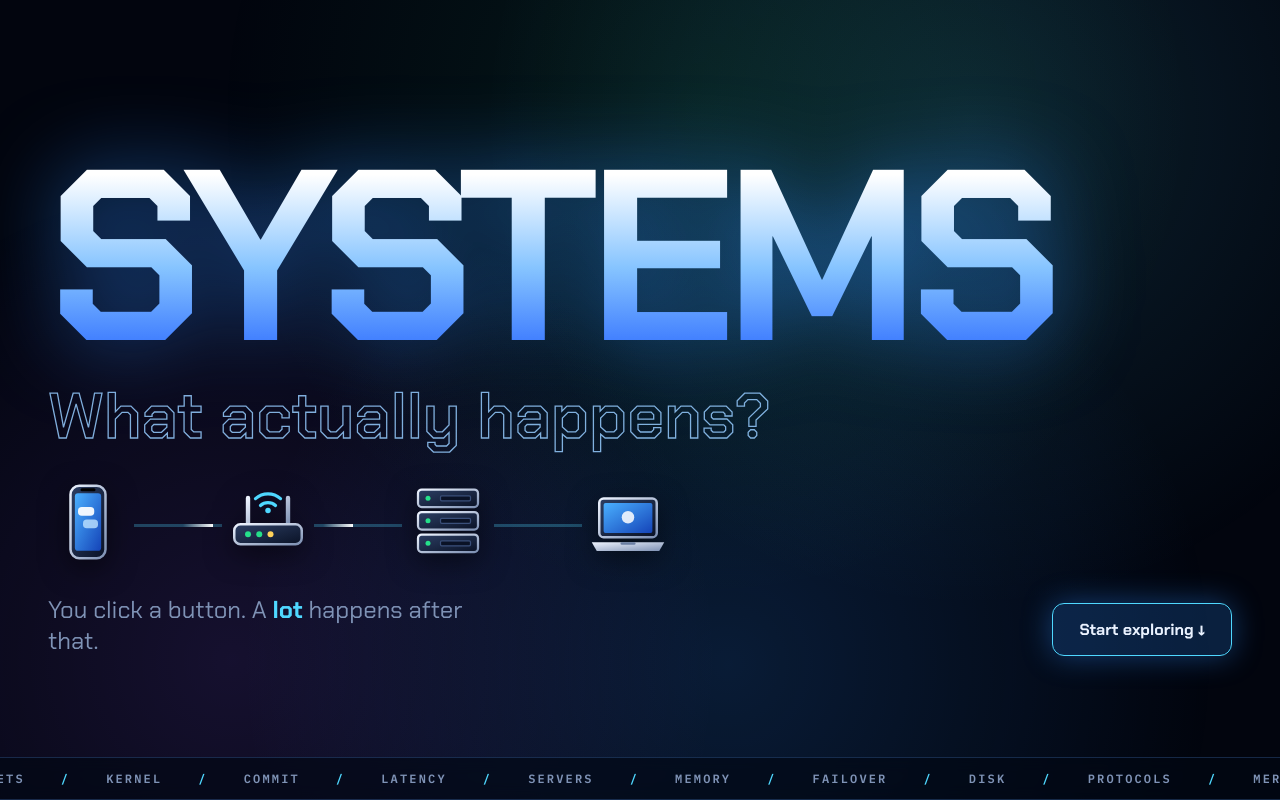
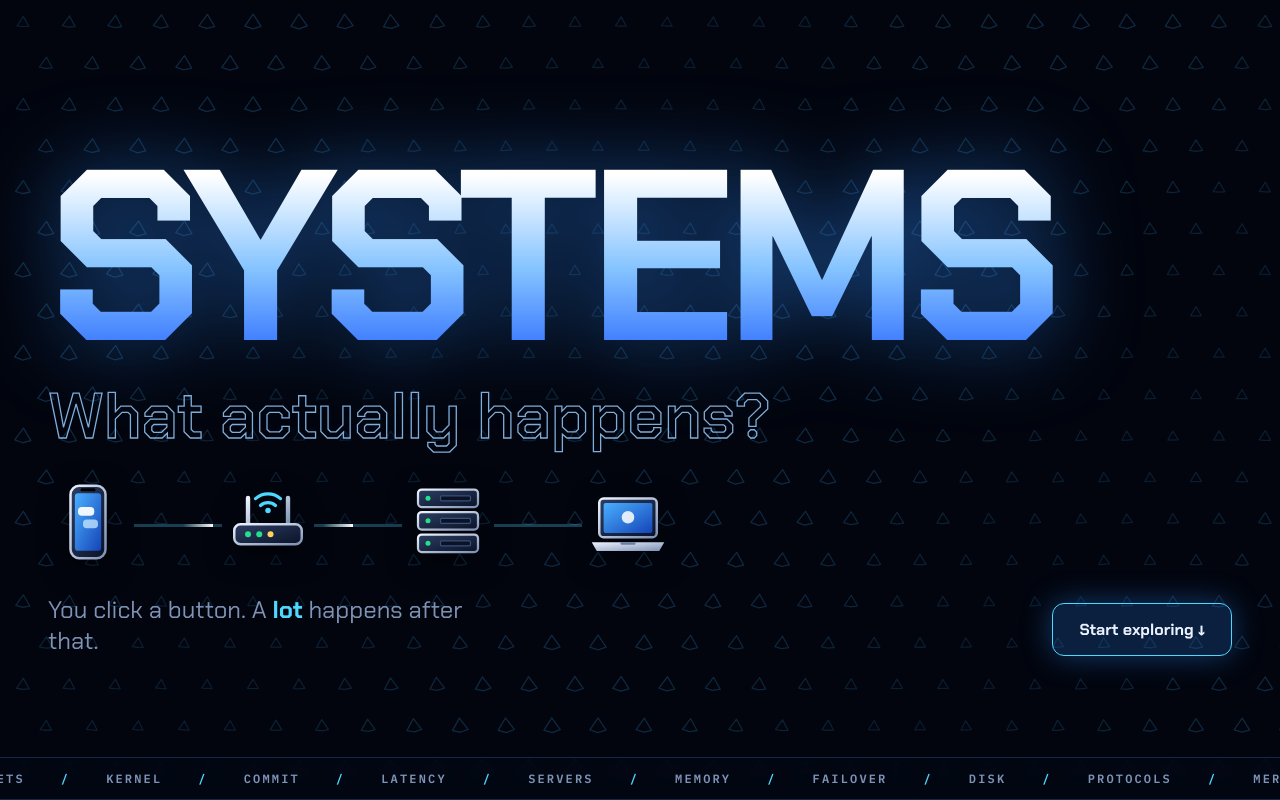
Before and after one commit to omisha123/Systems, a plain HTML site: page index.html in a window 1280 px wide. Shown: the top 800 px of the page. Drawn offline with Linux system fonts and the light colour scheme; animation ran at ten frames a second.

Commit message:
hopefully done for now

```diff
--- a/index.html
+++ b/index.html
@@ -195,20 +195,30 @@ document.addEventListener('pointerover',tipf);document.addEventListener('focusin
 const NL={'Your phone':'Where you type. It packs your message into data and sends it off.',Network:'Routers and cables that pass data along, one hop at a time.',Server:'A computer that stores things and answers requests from other devices.',Friend:'The receiving phone. It unpacks the data and shows the message.',You:'You, using a laptop or phone, starting the whole chain.',DNS:'The internet’s phonebook. It turns a name into a numeric address.',Response:'The web page data travelling back to you.',Screen:'Your browser turns the data into the page you see.',App:'The program you are using. It asks for data on your behalf.',Index:'A sorted list of where each row lives, so the database can jump straight to it.',Cache:'A small, very fast shelf of recently used data.',Database:'Organised storage that can be searched quickly.',Disk:'Permanent storage. Slow, but it remembers when the power is off.','Working folder':'Where you edit files. Nothing is saved to history yet.',Staging:'A waiting room for the changes you want in the next snapshot.','Local repo':'The history of snapshots stored on your own computer.',Remote:'The shared copy on a server that your whole team can see.',OS:'The operating system. It manages memory, files and programs.',Memory:'Fast, temporary storage for what the computer is using right now.'};
 const ipf=s=>{let h=0;for(const c of s)h=(h*31+c.charCodeAt(0))>>>0;return[(h&255)||93,(h>>8)&255,(h>>16)&255,((h>>>24)&255)||34].join('.')};
 const esc=t=>String(t).replace(/[<&]/g,'');
-function scramble(el,txt,ms=900){const cs='ABCDEFGHJKLMNPQRSTUVWXYZ#%&01',t0=performance.now();(function f(t){const k=Math.min(1,(t-t0)/ms);el.textContent=[...txt].map((c,i)=>c===' '||k>i/txt.length?c:cs[Math.random()*cs.length|0]).join('');if(k<1)requestAnimationFrame(f)})(t0)}
+function scramble(el,txt,ms=900){const cs='ABCDEFGHJKLMNPQRSTUVWXYZ#%&01',t0=performance.now(),id=el._s=(el._s||0)+1;(function f(t){if(el._s!=id)return;const k=Math.min(1,(t-t0)/ms);el.textContent=[...txt].map((c,i)=>c===' '||k>i/txt.length?c:cs[Math.random()*cs.length|0]).join('');if(k<1)requestAnimationFrame(f)})(t0)}
 // celebration burst from an element
 function boom(el){if(matchMedia('(prefers-reduced-motion:reduce)').matches)return;const r=el.getBoundingClientRect(),x=r.left+r.width/2,y=r.top+r.height/2,cl=['#4fd8ff','#25e08a','#ffd25a','#ff5d8f','#a98bff'];
 for(let i=0;i<44;i++){const d=document.createElement('i'),a=Math.random()*6.28,v=80+Math.random()*180;d.className='cf';d.style.cssText=`left:${x}px;top:${y}px;background:${cl[i%5]}`;document.body.appendChild(d);
 d.animate([{transform:'translate(0,0) rotate(0)',opacity:1},{transform:`translate(${Math.cos(a)*v}px,${Math.sin(a)*v+120}px) rotate(${Math.random()*720}deg)`,opacity:0}],{duration:900+Math.random()*500,easing:'cubic-bezier(.2,.7,.3,1)'}).onfinish=()=>d.remove()}}
-// ambient background: drifting aurora that leans toward the pointer
-(function(){const c=$('#bg'),x=c.getContext('2d');let w,h,t=0,m={x:innerWidth/2,y:innerHeight/3,px:0,py:0};
-const O=[[0,47,140,255,.5],[1,79,216,255,.4],[2,150,90,255,.4],[3,37,224,138,.28]].map(o=>({i:o[0],c:o.slice(1,4),a:o[4]}));
-const rs=()=>{w=c.width=innerWidth;h=c.height=innerHeight};addEventListener('resize',rs);rs();
-addEventListener('pointermove',e=>{m.x=e.clientX;m.y=e.clientY});
-(function f(){t+=.004;x.clearRect(0,0,w,h);x.globalCompositeOperation='lighter';
-for(const o of O){const r=Math.max(w,h)*.38,ox=w*(.5+.34*Math.sin(t*(1+o.i*.37)+o.i*2))+(m.x-w/2)*.06*(o.i+1)/2,oy=h*(.5+.34*Math.cos(t*(.8+o.i*.29)+o.i*3))+(m.y-h/2)*.06*(o.i+1)/2;
-const g=x.createRadialGradient(ox,oy,0,ox,oy,r);g.addColorStop(0,`rgba(${o.c},${o.a*.34})`);g.addColorStop(1,`rgba(${o.c},0)`);x.fillStyle=g;x.fillRect(0,0,w,h)}
-x.globalCompositeOperation='source-over';requestAnimationFrame(f)})()})();
+// ambient background: a lattice of shapes. Triangles ripple on their own and morph into spinning diamonds near the pointer.
+(function(){const c=$('#bg'),x=c.getContext('2d');let w,h,t=0,m={x:innerWidth/2,y:innerHeight/3,sx:innerWidth/2,sy:innerHeight/3},str=0,lm=-1e9,G=44;
+const rs=()=>{w=c.width=innerWidth;h=c.height=innerHeight;G=w<700?36:46};addEventListener('resize',rs);rs();
+addEventListener('pointermove',e=>{m.x=e.clientX;m.y=e.clientY;lm=performance.now()});
+const lerp=(a,b,k)=>a+(b-a)*k;
+(function f(){t+=.008;x.clearRect(0,0,w,h);
+m.sx=lerp(m.sx,m.x,.12);m.sy=lerp(m.sy,m.y,.12);
+str=lerp(str,performance.now()-lm<3000?1:0,.04);
+x.lineJoin='round';x.lineWidth=1.3;
+let row=0;for(let gy=G/2;gy<h+G;gy+=G*.9,row++)for(let gx=G/2+(row%2?G/2:0);gx<w+G;gx+=G){
+const dx=m.sx-gx,dy=m.sy-gy,d=Math.hypot(dx,dy),n=Math.exp(-d/260)*str,
+wv=.5+.5*Math.sin(gx*.008+gy*.006-t*2.2),k=Math.min(1,wv*.3+n),
+r=6+3*wv+11*n,ro=n*Math.PI*1.5+Math.sin(t+gx*.01)*.08,co=Math.cos(ro),si=Math.sin(ro),
+q=[[0,-r],[lerp(r*.87,r,k),lerp(r*.5,0,k)],[0,lerp(r*.5,r,k)],[-lerp(r*.87,r,k),lerp(r*.5,0,k)]],
+hu=205+n*60-(d<150?n*70:0);
+x.beginPath();q.forEach((p,i)=>{const px=gx+p[0]*co-p[1]*si,py=gy+p[0]*si+p[1]*co;i?x.lineTo(px,py):x.moveTo(px,py)});x.closePath();
+x.strokeStyle=`hsla(${hu},95%,${62+n*10}%,${.14+.6*n+.08*wv})`;x.stroke();
+if(n>.08){x.fillStyle=`hsla(${hu},95%,60%,${.14*n})`;x.fill()}}
+requestAnimationFrame(f)})()})();
 function sim(S){
 let vi=0,si=0,tm=null,done=0,st,els,cb,cur=0;
 app.innerHTML=`<div class="wrap"><button class="bk">← Back</button><h3 style="margin-top:20px">${S.i} ${S.n}</h3><p class="ask">${S.q}</p><div class="st"><div class="tabs">${S.S.map((v,i)=>`<button class="tab" data-i="${i}">${v[0]}</button>`).join('')}</div>${S.inp?`<input class="inp" id="iv" value="${S.inp}" aria-label="Type here">`:''}<div class="pipe" id="pp"></div><div class="nt" id="nt">Tap any device to see what it does. Keyboard: space plays or pauses, ← → step through.</div><div class="hud" id="hud"><div class="hb"><b id="hbar"></b></div><span class="hm" id="hms">0 ms</span></div><div class="ex" id="ex"></div><div class="ctl"><button class="btn" id="pv">◀</button><button class="btn c" id="pl">❚❚</button><button class="btn" id="nx">▶</button><input type="range" id="sc" min="0" max="0" value="0" aria-label="Scrub"></div></div><div id="rv"></div></div>`;
@@ -244,7 +254,7 @@ const w=['DNS','Cache','Packets','Kernel','Commit','Latency','Servers','Memory',
 app.innerHTML=`<section class="hero"><div><h1 class="mega" id="mg">Systems</h1><h2 class="out">What actually happens?</h2></div><div class="chain">${['phone','net','srv','lap'].map((k,i)=>`<svg viewBox="0 0 64 64">${P[k]}</svg>`+(i<3?'<i class="lk"></i>':'')).join('')}</div><div class="row"><p>You click a button. A <b>lot</b> happens after that.</p><button class="go" id="st">Start exploring ↓</button></div><div class="mq"><div>${mq}</div></div></section><div class="playground" id="tiles"><div class="pghead"><div class="eyebrow">SYSTEMS / LIVE</div><h3>SEE WHAT<br><em>HAPPENS</em><br>UNDERNEATH.</h3><p class="sub">Six everyday actions. A whole system moving underneath. Choose one and watch every hidden step happen.</p><div class="prog"><div class="pb"><b style="width:${Math.round(n/6*100)}%"></b></div><span>${n} of 6 explored</span></div></div>
 <div class="cards">${E.map((e,i)=>`<button class="card${DN[i]?' done':''}" data-i="${i}" style="--c:${e.c}"><span class="no">${DN[i]?'✓ ':''}${String(i+1).padStart(2,'0')}</span><span class="cardtag">${['NETWORK','WEB','STORAGE','VERSION CONTROL','OS','DATABASE'][i]}</span><span class="ic">${e.i}</span><div class="preview">${e.N.map((n,k)=>`<span class="mini">${IC(n)}</span>${k<e.N.length-1?'<b>→</b>':''}`).join('')}</div><div class="cardcopy"><b>${e.n}</b><span>${e.d}</span></div><div class="try">RUN IT <strong>↗</strong></div></button>`).join('')}</div>
 </div>`;
-scramble($('#mg'),'SYSTEMS',2400);let sb=0;$('#mg').onpointerenter=()=>{if(sb)return;sb=1;scramble($('#mg'),'SYSTEMS',1800);setTimeout(()=>sb=0,1900)};
+scramble($('#mg'),'SYSTEMS',2400);let ls=Date.now();$('#mg').onpointerenter=$('#mg').onpointerdown=()=>{if(Date.now()-ls<10000)return;ls=Date.now();scramble($('#mg'),'SYSTEMS',1800)};
 $('#st').onclick=()=>$('#tiles').scrollIntoView({behavior:'smooth'});
 document.querySelectorAll('.card').forEach(c=>{c.onclick=()=>{sim(E[+c.dataset.i]);scrollTo(0,0)};
 c.onpointermove=e=>{const r=c.getBoundingClientRect(),px=(e.clientX-r.left)/r.width,py=(e.clientY-r.top)/r.height;c.style.setProperty('--x',px*100+'%');c.style.setProperty('--y',py*100+'%');c.style.setProperty('--ry',(px-.5)*8+'deg');c.style.setProperty('--rx',(.5-py)*8+'deg')};
```
